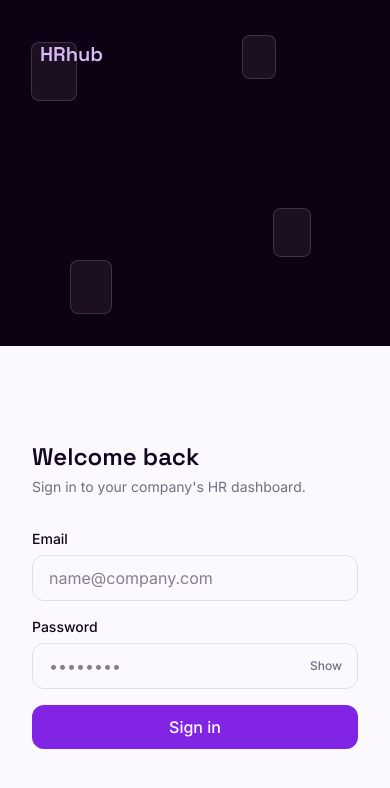
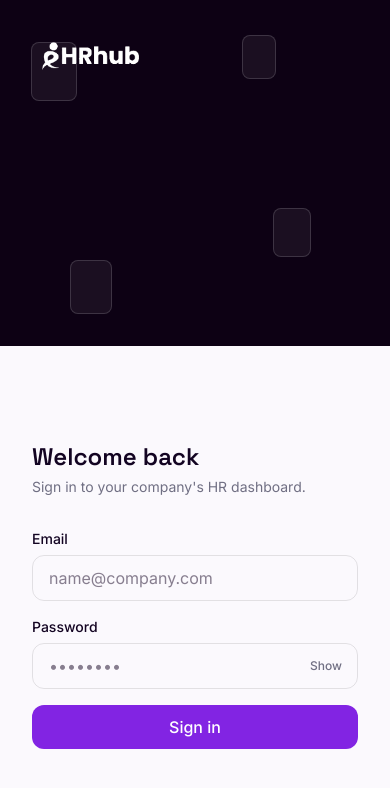
Before and after one commit to samuelolaoluwa123/hrhub-platform, a Next.js app: page /login in a window 390 px wide. Shown: the top 788 px of the page. Built offline with nearby package versions, Linux system fonts and the light colour scheme; no server answers.

Commit message:
added company logo and adjusted the login mobile design

```diff
--- a/app/login/page.js
+++ b/app/login/page.js
@@ -3,6 +3,7 @@
 import { useState } from "react";
 import { useRouter } from "next/navigation";
 import { createClient } from "@/lib/supabase/client";
+import Image from "next/image";
 
 export default function LoginPage() {
   const router = useRouter();
@@ -40,9 +41,16 @@ export default function LoginPage() {
       <div className="relative bg-[var(--color-hero-bg)] p-10 md:p-14 flex md:flex-col justify-between items-start overflow-hidden min-h-[220px] md:min-h-screen">
         <FloatingCards />
 
-        <p className="relative z-10 font-display font-semibold text-xl text-[var(--color-primary-light)]">
-          HRhub
-        </p>
+        <div className="relative z-10">
+          <Image
+            src="/hrhub-logo-white.png"
+            alt="HRhub"
+            width={110}
+            height={35}
+            priority
+            className="h-8 w-auto"
+          />
+        </div>
 
         <div className="relative z-10 hidden md:block">
           <p className="font-display font-semibold text-4xl text-white leading-snug max-w-md">
--- a/components/dashboard/Sidebar.jsx
+++ b/components/dashboard/Sidebar.jsx
@@ -1,5 +1,6 @@
 "use client";
 
+import Image from "next/image";
 import Link from "next/link";
 import { usePathname } from "next/navigation";
 import { useState } from "react";
@@ -68,9 +69,14 @@ export default function Sidebar({ fullName, role }) {
     <>
       {/* Mobile top strip with menu toggle */}
       <div className="md:hidden flex items-center justify-between px-5 py-4 border-b border-black/5 bg-white">
-        <span className="font-display font-semibold text-[var(--color-primary)]">
-          HRhub
-        </span>
+        <Image
+          src="/hrhub-logo-full-color.png"
+          alt="HRhub"
+          width={92}
+          height={29}
+          priority
+          className="h-6 w-auto"
+        />
         <button
           onClick={() => setOpen((v) => !v)}
           aria-label="Toggle navigation"
@@ -111,9 +117,13 @@ export default function Sidebar({ fullName, role }) {
         />
 
         <div className="hidden md:block px-2.5 pb-1.5 relative">
-          <span className="font-display font-semibold text-lg text-[var(--color-primary-light)]">
-            HRhub
-          </span>
+          <Image
+            src="/hrhub-logo-white.png"
+            alt="HRhub"
+            width={100}
+            height={32}
+            className="h-7 w-auto"
+          />
         </div>
 
         <p className="text-[10.5px] font-semibold tracking-wide text-[#6b6180] uppercase px-3 pt-5 pb-2 relative">
```
Also changed, not shown: public/hrhub-logo-full-color.png (added), public/hrhub-logo-white.png (added).
